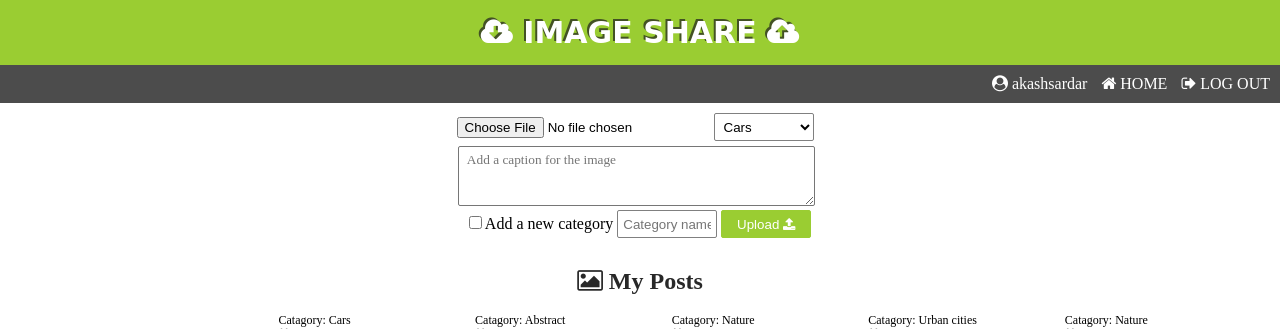
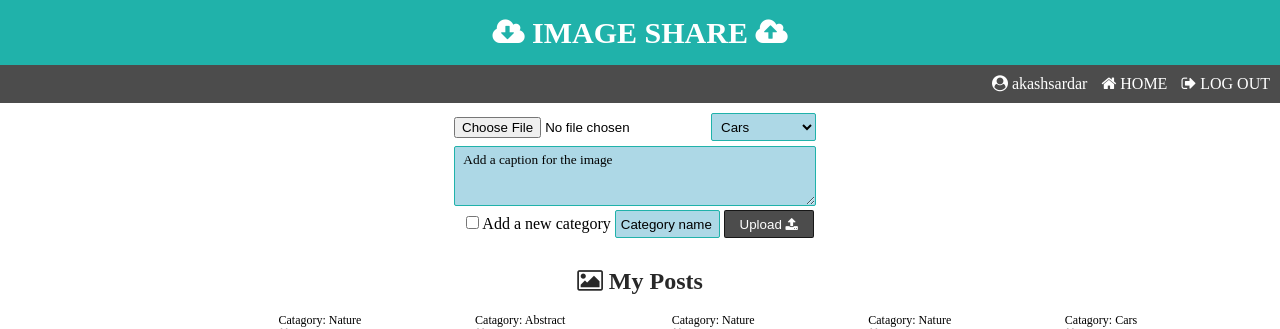
Before and after one commit to ACashSardar/Image-share-django, a Django app: page /delete/4/1 in a window 1280 px wide. Shown: the top 329 px of the page. Run offline with Django 3.2, Linux system fonts and the light colour scheme; a user stored in the database is signed in; data comes from the database, SQL or seed files in the repository; both versions use the stored data as it was after the commit.

Commit message:
Final Commit

```diff
--- a/myApp/static/style.css
+++ b/myApp/static/style.css
@@ -4,7 +4,6 @@
   box-sizing: border-box;
 }
 body {
-  background: white;
   display:grid;
   grid-template-rows: auto 1fr auto;
   min-height:100vh;
@@ -86,11 +85,10 @@ body {
 .app-name{
   padding: 10px;
   color: white;
-  background: yellowgreen;
-  font-family: cursive;
+  background: lightseagreen;
+  font-family: Calibri Light;
   text-align: center;
   font-size: 20px;
-  text-shadow: -2px -2px rgba(30, 30, 30, 0.7);
   line-height: 1.5;
 }
 
@@ -173,16 +171,16 @@ body {
 
 #upload-icon{
   color: white;
-  background-color: yellowgreen;
+  background-color: rgba(0, 0, 0,0.7);
   border-radius: 2px;
   width:90px;height: 28px;
-  border:1px solid yellowgreen;
+  border:1px solid rgba(0, 0, 0,0.7);
 }
 
 #upload-icon:hover{
-  color: yellowgreen;
+  color: rgba(0, 0, 0,0.7);
   background-color: inherit;
-  border: 2px solid yellowgreen;
+  border: 2px solid rgba(0, 0, 0,0.7);
   transition-delay: 50ms, 50ms;
 }
 
@@ -268,9 +267,10 @@ textarea{
   padding: 5px;
 }
 .upload textarea{
-  margin-right: 8px;
+  margin-right: 10px;
   margin-top: 5px;
-  width:357px;
+  width:362px;background: lightblue;
+  border: 1px solid lightseagreen;
 }
 
 .grid-container {
@@ -330,9 +330,11 @@ textarea{
 #select-catagory, #new-catagory{
   border: 1px solid gray;
   height: 28px;
-  width: 100px;
+  width: 105px;
   border-radius: 2px;
   padding: 5px;
+  background: lightblue;
+  border: 1px solid lightseagreen;
 }
 
 .save-btn{
@@ -510,10 +510,13 @@ textarea{
 
 .footer {
   background-color: rgba(0, 0, 0, 0.8);
-  color: white;
   position: relative;
   font-family: Calibri Light;
   text-align: center;
-  font-size: calc(10px + 0.5vw);
+  font-size: calc(11px + 0.4vw);
   padding: 25px 0px;
 }
+
+::placeholder{
+  color: black;
+}
--- a/myApp/templates/footer.html
+++ b/myApp/templates/footer.html
@@ -1,13 +1,10 @@
 <div class="footer">
-    <label style="color:white"> Developed by Akash Sardar, 2022</label><br>
-    <label style="color:white">Let's Connect <i class="fa fa-hand-peace-o"></i></label>
-    <br>
     <a href="https://www.linkedin.com/in/akash-sardar-118858184/" style="margin: 8px; text-decoration: none; color:rgb(0, 227, 235)" class="fa fa-linkedin"></a>
     <a href="https://github.com/ACashSardar" style="margin: 8px; text-decoration: none; color:rgb(255, 255, 255)" class="fa fa-github"></a>
     <a href="https://www.facebook.com/akash.sardar.1717" style="margin: 8px; text-decoration: none; color:rgb(150, 255, 0)" class="fa fa-facebook"></a>
     <a href="https://www.instagram.com/lazer.kitty/" style="margin: 8px; text-decoration: none; color:rgb(255, 0, 234)" class="fa fa-instagram"></a>
     <a href="https://twitter.com/AkashSa50571000" style="margin: 8px; text-decoration: none; color:rgb(0, 128, 248)" class="fa fa-twitter"></a>
-    <br>
+    <label style="color:white">Copyright © 2022 Akash Sardar, All rights reserved</label><br>
 </div>
 </body>
 </html>
--- a/myApp/templates/homepage.html
+++ b/myApp/templates/homepage.html
@@ -34,9 +34,9 @@
                 <h2>Categories</h2><br>
             </div>
             <div class="cat-tiles">
-                <a href="{% url 'catgsearch' 'allimg' %}" class=""><button class="cat-items">All images</button></a>
+                <a href="{% url 'catgsearch' 'allimg' %}"><button  class="cat-items">All images</button></a>
                 {% for catg in category %}
-                <a href="{% url 'catgsearch' catg %}" class=""><button class="cat-items">{{catg}}</button></a>
+                <a href="{% url 'catgsearch' catg %}"><button class="cat-items">{{catg}}</button></a>
                 {% endfor %}
             </div>
         </div>
--- a/myApp/views.py
+++ b/myApp/views.py
@@ -3,7 +3,7 @@ from .models import Image,Profile, Category
 from django.contrib.auth.forms import UserCreationForm
 from django.contrib.auth import authenticate, login as UserLogin, logout as UserLogout
 from nltk.stem.porter import PorterStemmer
-
+import random
 # Create your views here.
 ps=PorterStemmer()
 def stem(text):
@@ -21,6 +21,11 @@ def showFeeds(user):
             continue
         feeds= feeds | Image.objects.filter(user=curr_user.followings.all()[i])
     return feeds
+
+def Shuffle(querySet):
+    set_items = list(querySet)
+    random.shuffle(set_items)
+    return set_items
 
 def home(request):
     if request.method=="POST":
@@ -46,6 +51,7 @@ def home(request):
         images=Image.objects.filter(user=request.user)
         userinfo=Profile.objects.filter(user=request.user)
         category=Category.objects.all()
+        category=Shuffle(category)
         feeds=showFeeds(request.user)
         context={'images':images,'userinfo':userinfo,'category':category,'visitor':False, 'feeds': feeds}
         return render(request,'dashboard.html',context)
@@ -53,10 +59,14 @@ def home(request):
         images=Image.objects.all()
         userinfo=Profile.objects.filter(user=request.user)
         category=Category.objects.all()
+        category=Shuffle(category)
+        images=Shuffle(images)
         context={'images':images,'userinfo':userinfo,'category':category,'visitor':False,'registered':True}
         return render(request,'homepage.html',context)
     else:
         category=Category.objects.all()
+        category=Shuffle(category)
+        images=Shuffle(images)
         context={'images':images,'category':category,'visitor':False,'registered':False}
         return render(request,'homepage.html',context)
 
@@ -65,6 +75,8 @@ def dashboard(request):
     images=Image.objects.filter(user=request.user)
     userinfo=Profile.objects.filter(user=request.user)
     feeds=showFeeds(request.user)
+    images=Shuffle(images)
+    feeds=Shuffle(feeds)
     context={'images':images,'userinfo':userinfo,'category':category,'visitor':False, 'feeds': feeds}
     return render(request,'dashboard.html',context)
 
@@ -80,6 +92,8 @@ def editprofile(request):
     images=Image.objects.filter(user=request.user)
     userinfo=Profile.objects.get(user=request.user)
     feeds=showFeeds(request.user)
+    images=Shuffle(images)
+    feeds=Shuffle(feeds)
     context={'images':images,'userinfo':userinfo,'visitor':False, 'feeds': feeds}
     return render(request,'editprofile.html',context)
 
@@ -94,6 +108,8 @@ def delete(request,imageID,curr_page):
     images=Image.objects.filter(user=request.user)
     userinfo=Profile.objects.filter(user=request.user)
     feeds=showFeeds(request.user)
+    images=Shuffle(images)
+    feeds=Shuffle(feeds)
     context={'images':images,'userinfo':userinfo, 'category':category,'registered':True, 'feeds': feeds}
     if curr_page=='homepage':
         images=Image.objects.all()
@@ -194,7 +210,6 @@ def manualsearch(request):
 
 
 def selectimg(request,catg,id):
-    print(catg,id)
     images=Image.objects.none()
     category=Category.objects.get(title=catg)
     images=Image.objects.filter(catg=category)
@@ -210,6 +225,7 @@ def selectimg(request,catg,id):
         registered=True
     select=True
     category=Category.objects.all()
+    images=Shuffle(images)
     context={'images':images,'category':category,'visitor':visitor,'selectedimg':selectedimg,'select':select,'profile':profile,'registered':registered}
     select=False
     return render(request,'homepage.html',context)
@@ -222,7 +238,6 @@ def follow(request,profileID):
         if str(ap.user)==str(request.user):
             followedBy=ap
             break
-
     if profile.user in followedBy.followings.all():
         profile.followers.remove(followedBy.user)
         followedBy.followings.remove(profile.user)
@@ -237,5 +252,6 @@ def follow(request,profileID):
     images=Image.objects.filter(user=profile.user)
     category=Category.objects.all()
     userinfo=Profile.objects.filter(user=profile.user)
+    images=Shuffle(images)
     context={'images':images,'userinfo':userinfo,'category':category,'visitor':True, 'follow':follow,'member':True}
     return render(request,'dashboard.html',context)
```
Also changed, not shown: other parts of myApp/static/style.css (+21 -22 lines), db.sqlite3.
